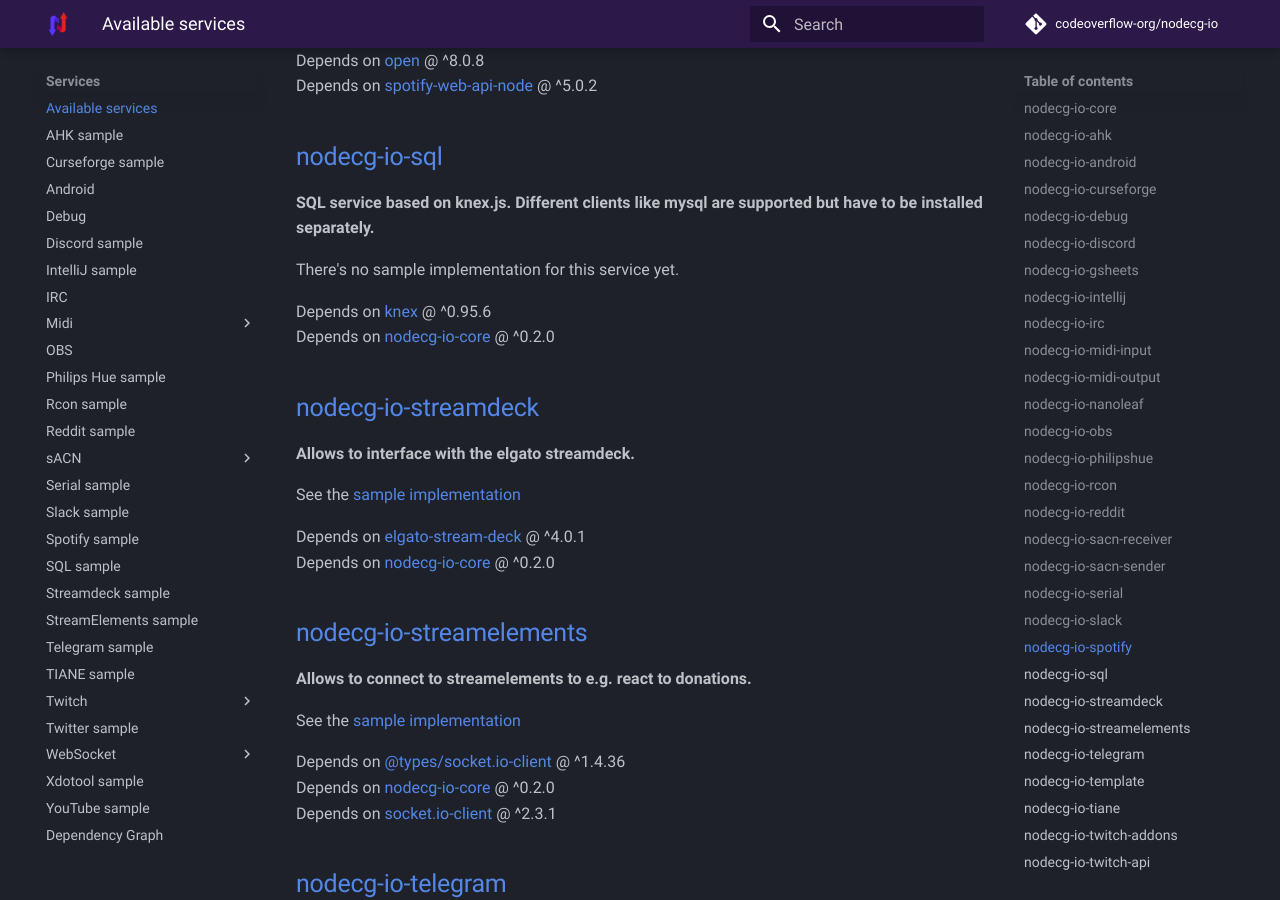
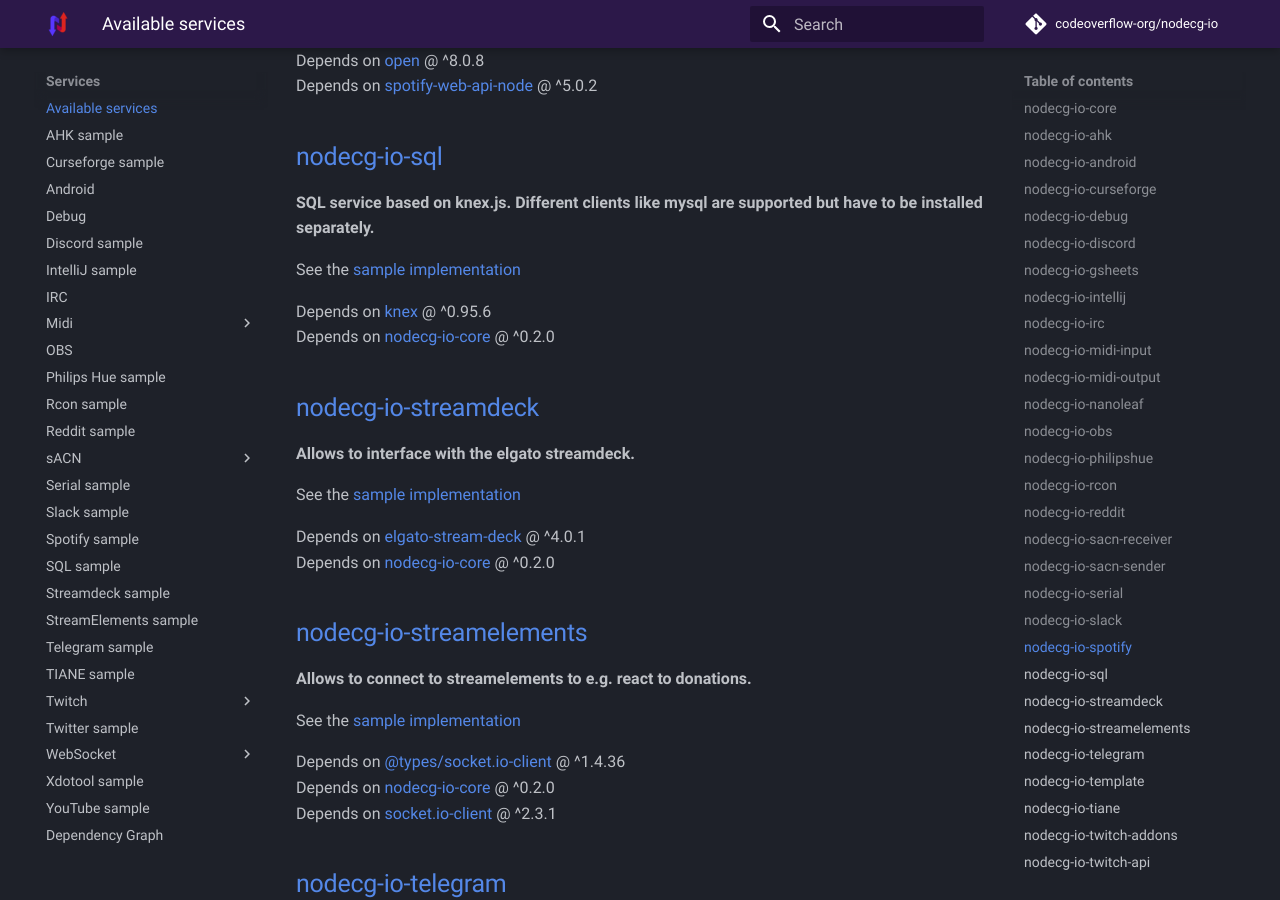
Before and after one commit to codeoverflow-org/nodecg-io-docs, an MkDocs documentation site: the page built from docs/services.md, in a window 1280 px wide and 900 px high, scrolled down 5164 px. Built offline with MkDocs 1.6.1 and Material for MkDocs 9.7.7, drawn with Linux system fonts in a browser that asks for light colours; comment, search, counter and statistics services are not loaded; the version menu is left out.

Commit message:
Update generated documentation (codeoverflow-org/nodecg-io@46a774f164493d27d009a0949af4bcbd6f9fd5e1)

```diff
--- a/docs/services.md
+++ b/docs/services.md
@@ -205,7 +205,7 @@
 
 **SQL service based on knex.js. Different clients like mysql are supported but have to be installed separately.**
 
-There's no sample implementation for this service yet.
+See the [sample implementation](samples/sql.md)
 
 Depends on [knex](https://www.npmjs.com/package/knex) @ ^0.95.6 <br>
 Depends on [nodecg-io-core](https://github.com/codeoverflow-org/nodecg-io/tree/master/nodecg-io-core) @ ^0.2.0 <br>
```
